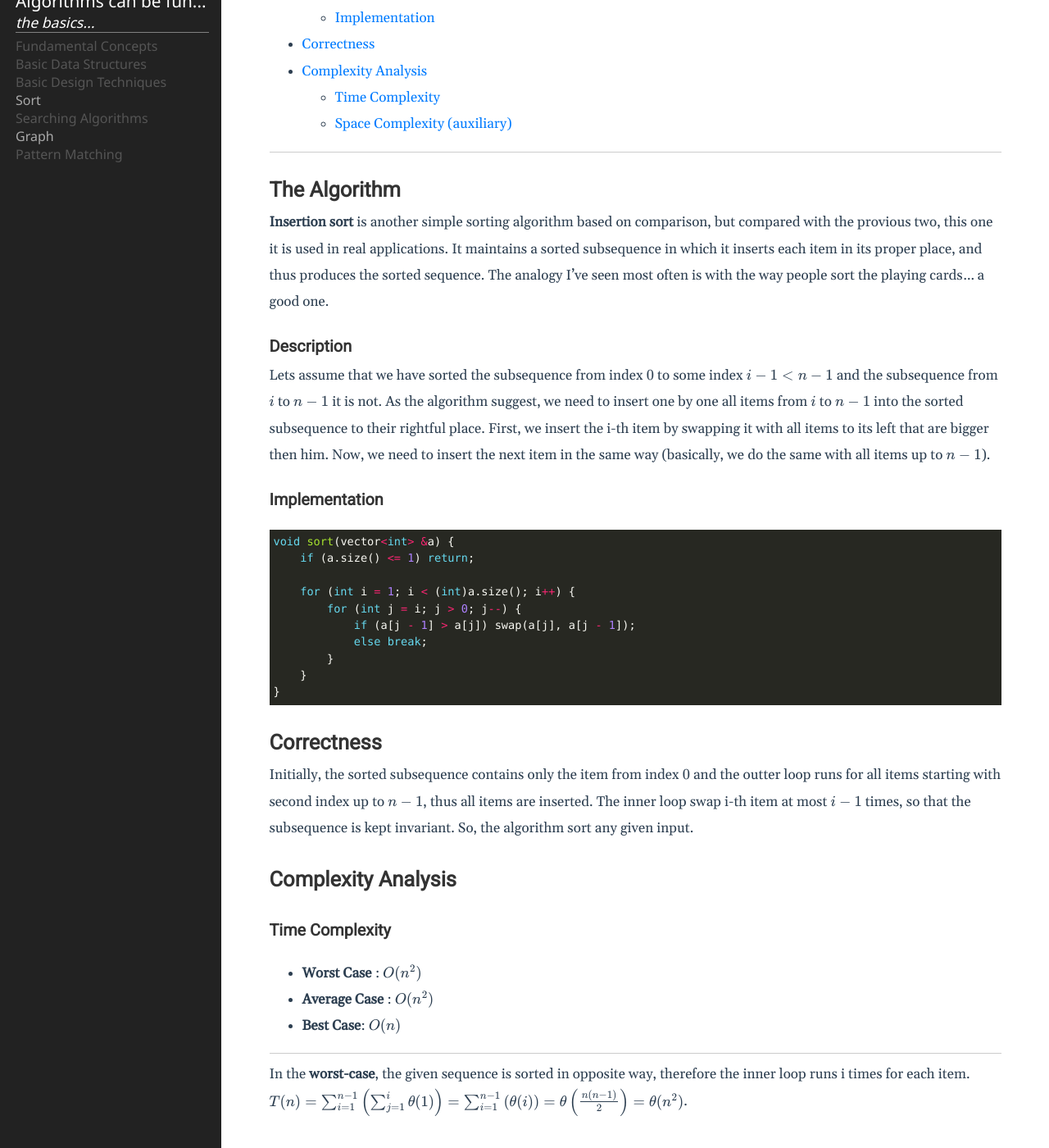
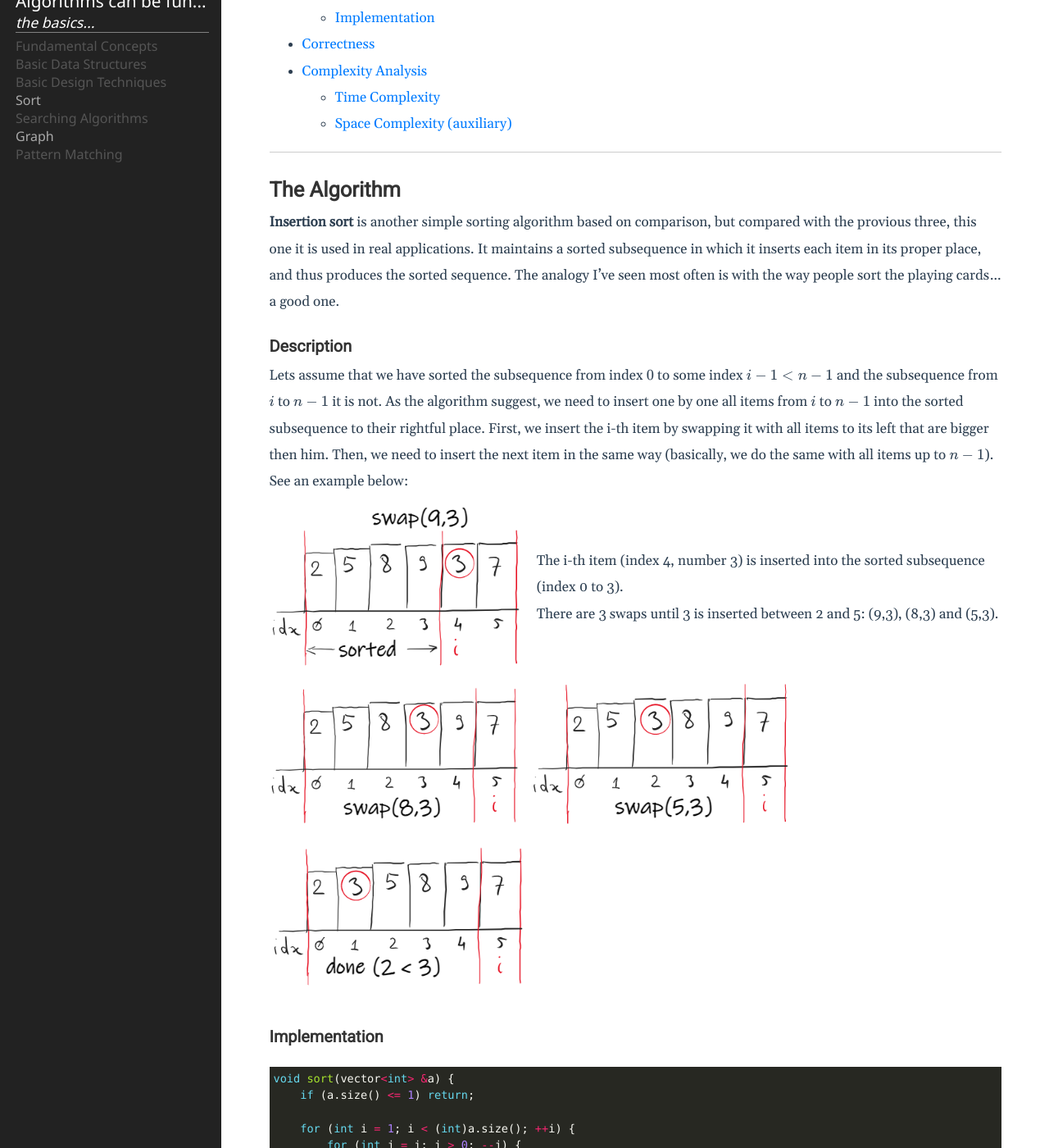
Before and after one commit to psandrey/psandrey.github.io, a Jekyll site: the page built from _sort/comparison_sort/comparison_insertsion_sort.md, in a window 1280 px wide and 1400 px high, scrolled down 214 px. Shown: the whole window at 82% size. Built offline with Jekyll 4.4.1, drawn with Linux system fonts in a browser that asks for light colours; some of the changed text lies outside the part shown.

Commit message:
sort: Update insertion, selection and bubble sort
Signed-off-by: Andrei Pistirica <notyet@notyet.com>

```diff
--- a/_sort/comparison_sort/comparison_insertsion_sort.md
+++ b/_sort/comparison_sort/comparison_insertsion_sort.md
@@ -11,11 +11,20 @@ permalink: /sort/comparison_insertsion_sort/
 
 ## The Algorithm
 
-**Insertion sort** is another simple sorting algorithm based on comparison, but compared with the provious two, this one it is used in real applications. It maintains a sorted subsequence in which it inserts each item in its proper place, and thus produces the sorted sequence. The analogy I've seen most often is with the way people sort the playing cards... a good one.
+**Insertion sort** is another simple sorting algorithm based on comparison, but compared with the provious three, this one it is used in real applications. It maintains a sorted subsequence in which it inserts each item in its proper place, and thus produces the sorted sequence. The analogy I've seen most often is with the way people sort the playing cards... a good one.
 
 ### Description
 
-Lets assume that we have sorted the subsequence from index $$ 0 $$ to some index $$ i-1 \lt n - 1 $$ and the subsequence from $$ i $$ to $$ n - 1 $$ it is not. As the algorithm suggest, we need to insert one by one all items from  $$ i $$ to $$ n - 1 $$ into the sorted subsequence to their rightful place. First, we insert the i-th item by swapping it with all items to its left that are bigger then him. Now, we need to insert the next item in the same way (basically, we do the same with all items up to $$ n - 1 $$).
+Lets assume that we have sorted the subsequence from index $$ 0 $$ to some index $$ i-1 \lt n - 1 $$ and the subsequence from $$ i $$ to $$ n - 1 $$ it is not. As the algorithm suggest, we need to insert one by one all items from  $$ i $$ to $$ n - 1 $$ into the sorted subsequence to their rightful place. First, we insert the i-th item by swapping it with all items to its left that are bigger then him. Then, we need to insert the next item in the same way (basically, we do the same with all items up to $$ n - 1 $$). See an example below:\\
+![pic_01](/sort/comparison_sort/img/comparison_sort_insertion_sort_1.png){:height="220pt" style="float: left"}
+<br><br>
+The i-th item (index 4, number 3) is inserted into the sorted subsequence (index 0 to 3).\\
+There are 3 swaps until 3 is inserted between 2 and 5: (9,3), (8,3) and (5,3).
+
+{:style="clear:both"}
+![pic_02](/sort/comparison_sort/img/comparison_sort_insertion_sort_2.png){:height="190pt"}
+![pic_03](/sort/comparison_sort/img/comparison_sort_insertion_sort_3.png){:height="190pt"}
+![pic_04](/sort/comparison_sort/img/comparison_sort_insertion_sort_4.png){:height="190pt"}
 
 ### Implementation
 
@@ -23,8 +32,8 @@ Lets assume that we have sorted the subsequence from index $$ 0 $$ to some index
 void sort(vector<int> &a) {
     if (a.size() <= 1) return;
 
-    for (int i = 1; i < (int)a.size(); i++) {
-        for (int j = i; j > 0; j--) {
+    for (int i = 1; i < (int)a.size(); ++i) {
+        for (int j = i; j > 0; --j) {
             if (a[j - 1] > a[j]) swap(a[j], a[j - 1]);
             else break;
         }
@@ -40,23 +49,23 @@ Initially, the sorted subsequence contains only the item from index $$ 0 $$ and
 
 ### Time Complexity
 
- * **Worst Case** : $$ O(n^2) $$
- * **Average Case** : $$ O(n^2) $$
- * **Best Case**: $$ O(n) $$
+ * **Worst Case** : $$ \theta(n^2) $$
+ * **Average Case** : $$ \theta(n^2) $$
+ * **Best Case**: $$ \theta(n) $$
 
 <hr style="height:1px; border:none; color:#ccc; background-color:#ccc;">
 
 In the **worst-case**, the given sequence is sorted in opposite way, therefore the inner loop runs i times for each item. \\
-$$ T(n) = \sum_{i = 1}^{n-1} \left( \sum_{j = 1}^{i} \theta(1) \right) = \sum_{i = 1}^{n-1} \left(\theta(i) \right) =\theta\left(\frac{n(n-1)}{2}  \right) = \theta(n ^ 2) $$. \\
+$$ T(n) = \sum_{i = 1}^{n-1} \left(\theta(i) \right) =\theta\left(\frac{n(n-1)}{2}  \right) = \theta(n ^ 2) $$. \\
 \\
 In the **average-case**, each item is inserted in the middle of the sorted sequence, thus only half of the sequence is moved, or in other words, the inner loop runs $$ \frac{i}{2} $$ times for each item. \\
-$$ T(n) = \sum_{i = 1}^{n-1} \left( \sum_{j = 1}^{\frac{i}{2}} \theta(1) \right) = \sum_{i = 1}^{n-1} \left(\theta\left( \frac{i}{2} \right) \right) =\theta\left(\frac{n(n-1)}{4}  \right) = \theta(n ^ 2) $$. \\
+$$ T(n) = \sum_{i = 1}^{n-1} \left(\theta\left( \frac{i}{2} \right) \right) =\theta\left(\frac{n(n-1)}{4}  \right) = \theta(n ^ 2) $$. \\
 \\
 In the **best-case**, the given sequence is sorted, so the inner loop runs only 1 time. \\
 $$ T(n) = \sum_{i = 1}^{n-1} \left( \theta(1) \right) = \theta(n) $$.
 
 ### Space Complexity (auxiliary)
 
- * Trivial, $$ S(n) = O(1) $$.
+ * $$ S(n) = \theta(1) $$.
 
 ---
```
Also changed, not shown: _sort/comparison_sort/comparison_bogosort.md (+3 -3 lines), _sort/comparison_sort/comparison_bubble_sort.md (+9 -9 lines), _sort/comparison_sort/comparison_selection_sort.md (+27 -10 lines), _sort/comparison_sort/img/comparison_sort_insertion_sort_1.png (added), _sort/comparison_sort/img/comparison_sort_insertion_sort_2.png (added), _sort/comparison_sort/img/comparison_sort_insertion_sort_3.png (added), _sort/comparison_sort/img/comparison_sort_insertion_sort_4.png (added).
